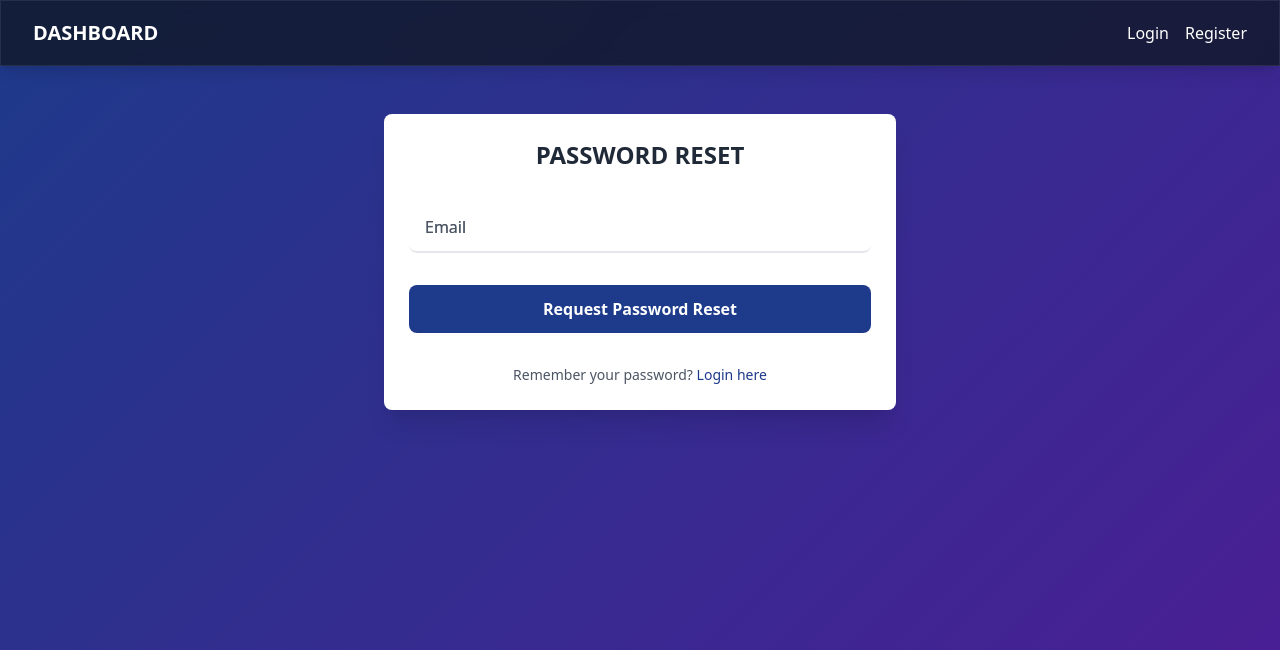
After one commit to hshashishekhar/django_dashboard, a Django app: page /authentication/password_reset/ in a window 1280 px wide. The commit adds this page. Shown: the top 650 px of the page. Run offline with Django 5.2, Linux system fonts and the light colour scheme.

Commit message:
Password Reset Functionality added and tested

```diff
--- /dev/null
+++ b/authentication/templates/authentication/custom_password_reset_form.html
@@ -0,0 +1,53 @@
+<!-- templates/registration/custom_password_reset_form.html -->
+{% extends 'authentication/base.html' %}
+
+{% block title %}Password Reset{% endblock %}
+
+{% block content %}
+    <h2 class="text-2xl font-bold mb-6 text-gray-800 text-center">PASSWORD RESET</h2>
+    {% if form.non_field_errors %}
+        <div class="bg-red-100/80 backdrop-blur-sm border border-red-400 text-red-700 px-4 py-3 rounded-lg relative mb-4" role="alert">
+            <ul class="list-disc pl-5">
+                {% for error in form.non_field_errors %}
+                    <li>{{ error }}</li>
+                {% endfor %}
+            </ul>
+        </div>
+    {% endif %}
+    <form method="post" class="space-y-8">
+        {% csrf_token %}
+
+        <!-- Email Field -->
+        <div class="relative">
+            <input
+                type="email"
+                name="email"
+                id="{{ form.email.id_for_label }}"
+                class="block w-full px-4 py-3 bg-white/20 backdrop-blur-md border-b-2 border-white/30 focus:border-white/50 focus:outline-none peer rounded-lg text-gray-800 placeholder-gray-500"
+                placeholder="Email"
+                required
+            >
+            <label for="{{ form.email.id_for_label }}" class="absolute left-4 top-3 text-gray-600 transition-all duration-300 pointer-events-none peer-focus:text-sm peer-focus:-translate-y-7 peer-focus:text-gray-700">
+                Email
+            </label>
+            {% if form.email.errors %}
+                <div class="text-red-500 text-sm mt-1">
+                    {{ form.email.errors }}
+                </div>
+            {% endif %}
+        </div>
+
+        <!-- Submit Button -->
+        <button type="submit" class="w-full bg-blue-900 text-white py-3 px-4 rounded-lg font-semibold hover:-translate-y-[5%] transition-transform">
+            Request Password Reset
+        </button>
+
+        <!-- Additional Links -->
+        <div class="mt-6 text-center space-y-3">
+            <p class="text-gray-600 text-sm">
+                Remember your password?
+                <a href="{% url 'login' %}" class="text-blue-900 hover:text-blue-700 font-medium">Login here</a>
+            </p>
+        </div>
+    </form>
+{% endblock %}
--- /dev/null
+++ b/authentication/templates/authentication/custom_password_reset_subject.txt
@@ -0,0 +1,2 @@
+<!-- templates/registration/custom_password_reset_subject.txt -->
+Password Reset Request
--- a/authentication/templates/authentication/login.html
+++ b/authentication/templates/authentication/login.html
@@ -66,7 +66,7 @@
 
         <!-- Additional Links -->
         <div class="mt-6 text-center space-y-3">
-            <a href="#" class="block text-blue-900 hover:text-blue-700 text-sm">Forgot Password?</a>
+            <a href="{% url 'password_reset' %}" class="block text-blue-900 hover:text-blue-700 text-sm">Forgot Password?</a>
             <p class="text-gray-600 text-sm">
                 Don't have an account?
                 <a href="{% url 'register' %}" class="text-blue-900 hover:text-blue-700 font-medium">Register here</a>
--- a/authentication/urls.py
+++ b/authentication/urls.py
@@ -1,9 +1,19 @@
 from django.urls import path
 from django.contrib.auth import views as auth_views
 from . import views
+from .views import (
+    CustomPasswordResetView,
+    CustomPasswordResetDoneView,
+    CustomPasswordResetConfirmView,
+    CustomPasswordResetCompleteView,
+)
 
 urlpatterns = [
     path('login/', auth_views.LoginView.as_view(template_name='authentication/login.html'), name='login'),
     path('logout/', views.custom_logout, name='logout'),
     path('register/', views.register, name='register'),
+    path('password_reset/', CustomPasswordResetView.as_view(), name='password_reset'),
+    path('password_reset/done/', CustomPasswordResetDoneView.as_view(), name='password_reset_done'),
+    path('reset/<uidb64>/<token>/', CustomPasswordResetConfirmView.as_view(), name='password_reset_confirm'),
+    path('reset/done/', CustomPasswordResetCompleteView.as_view(), name='password_reset_complete'),
 ]
--- a/authentication/views.py
+++ b/authentication/views.py
@@ -3,6 +3,11 @@ from django.shortcuts import render, redirect
 from django.contrib.auth.forms import UserCreationForm
 from django.contrib.auth import login, logout
 from django.contrib import messages
+from django.contrib.auth import views as auth_views
+from django.urls import reverse_lazy
+from django.core.mail import send_mail
+from django.conf import settings
+from django.contrib.auth.models import User
 
 def custom_logout(request):
     logout(request)  # Log the user out
@@ -19,3 +24,35 @@ def register(request):
     else:
         form = UserCreationForm()
     return render(request, 'authentication/register.html', {'form': form})
+
+
+# class CustomPasswordResetView(auth_views.PasswordResetView):
+#     template_name = 'authentication/custom_password_reset_form.html'  # Custom template
+#     email_template_name = 'authentication/custom_password_reset_email.html'  # Custom email template
+#     subject_template_name = 'authentication/custom_password_reset_subject.txt'  # Custom email subject
+#     success_url = reverse_lazy('password_reset_done')  # URL to redirect after submission
+
+class CustomPasswordResetDoneView(auth_views.PasswordResetDoneView):
+    template_name = 'authentication/custom_password_reset_done.html'  # Custom template
+
+class CustomPasswordResetConfirmView(auth_views.PasswordResetConfirmView):
+    template_name = 'authentication/custom_password_reset_confirm.html'  # Custom template
+    success_url = reverse_lazy('password_reset_complete')  # URL to redirect after successful reset
+
+class CustomPasswordResetCompleteView(auth_views.PasswordResetCompleteView):
+    template_name = 'authentication/custom_password_reset_complete.html'  # Custom template
+
+class CustomPasswordResetView(auth_views.PasswordResetView):
+    template_name = 'authentication/custom_password_reset_form.html'
+    email_template_name = 'authentication/custom_password_reset_email.html'
+    subject_template_name = 'authentication/custom_password_reset_subject.txt'
+    success_url = reverse_lazy('password_reset_done')
+    from_email = settings.EMAIL_HOST_USER
+    html_email_template_name = 'authentication/custom_password_reset_email.html'
+
+    def form_valid(self, form):
+        email = form.cleaned_data['email']
+        if not User.objects.filter(email=email).exists():
+            # Don't reveal that the user doesn't exist
+            return super().form_valid(form)
+        return super().form_valid(form)
```
Also changed, not shown: authentication/templates/authentication/custom_password_reset_complete.html (added, +19 -0 lines), authentication/templates/authentication/custom_password_reset_confirm.html (added, +73 -0 lines), authentication/templates/authentication/custom_password_reset_done.html (added, +20 -0 lines), authentication/templates/authentication/custom_password_reset_email.html (added, +26 -0 lines), db.sqlite3.
